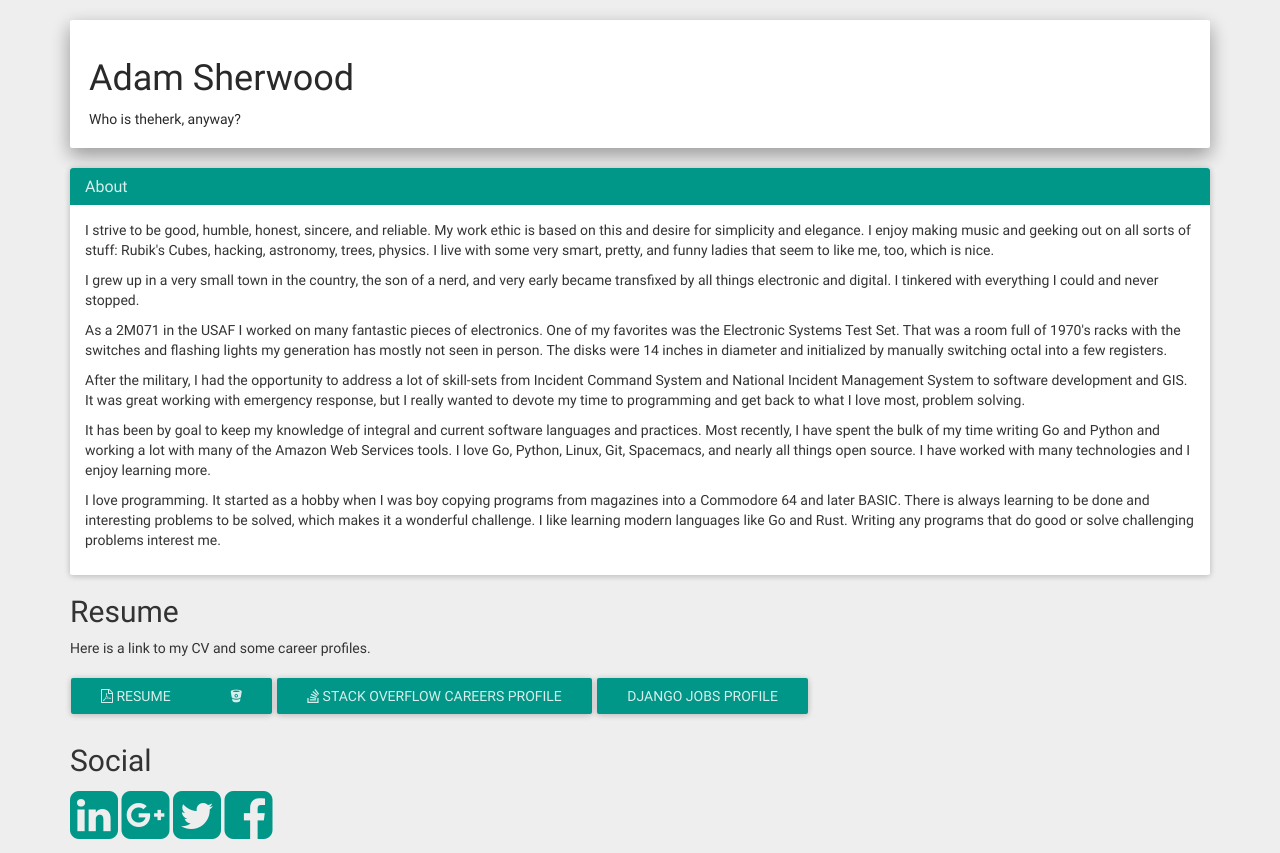
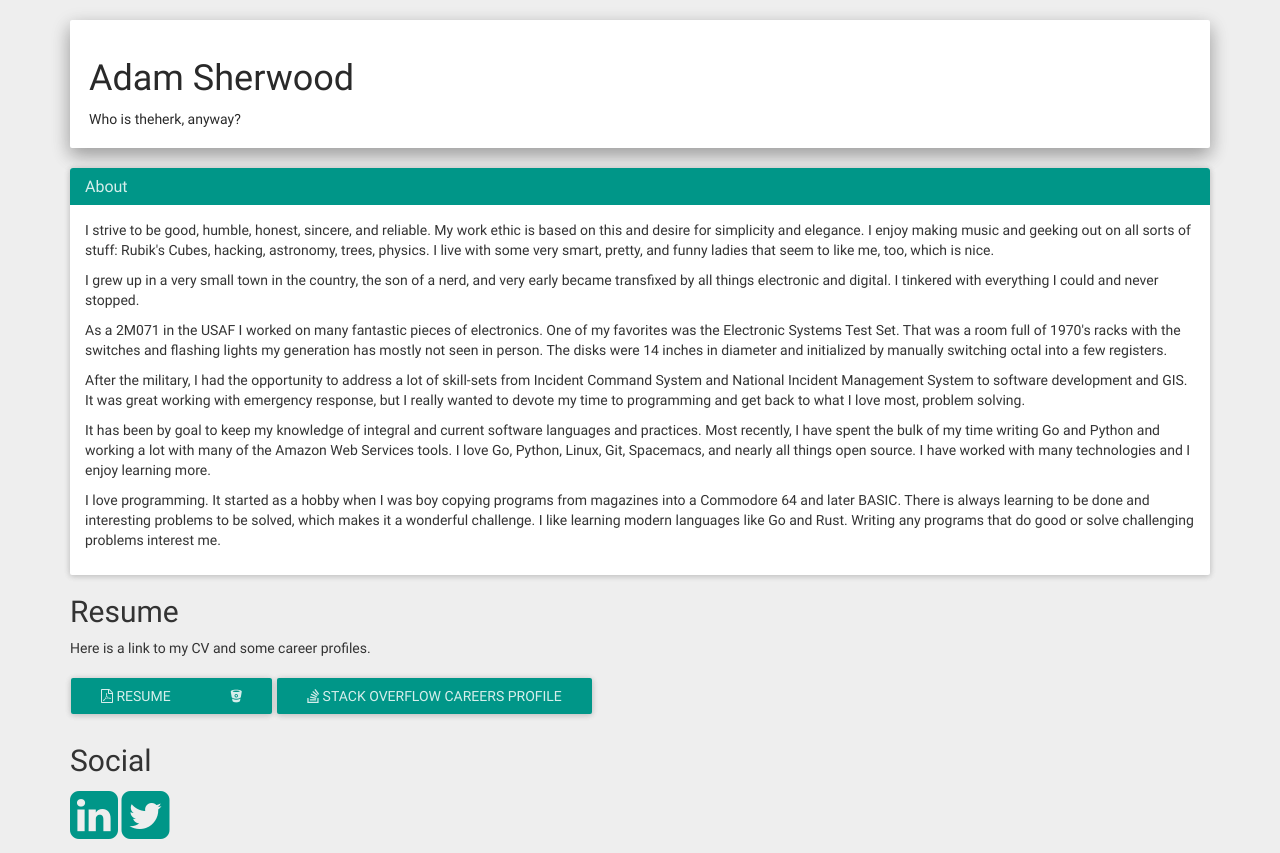
Before and after one commit to theherk/theherk.github.io, a website: page index.html in a window 1280 px wide. Drawn offline with Linux system fonts and the light colour scheme.

Commit message:
Remove some profiles.

```diff
--- a/index.html
+++ b/index.html
@@ -39,13 +39,10 @@
             <a href="https://bitbucket.org/theherk/resume" class="btn btn-primary btn-raised"><i class="fa fa-bitbucket"></i></a>
           </div>
           <a href="https://careers.stackoverflow.com/theherk" class="btn btn-primary btn-raised"><i class="fa fa-stack-overflow"></i>&nbsp;Stack Overflow Careers Profile</a>
-          <a href="https://www.djangojobs.net/people/developer/profile/168/adam-sherwood" class="btn btn-primary btn-raised">Django Jobs Profile</a>
         <h2>Social</h2>
         <p>
           <a href="https://www.linkedin.com/in/theherk/"><i class="fa fa-linkedin-square fa-4x"></i></a>
-          <a href="https://plus.google.com/+adamsherwood/posts"><i class="fa fa-google-plus-square fa-4x"></i></a>
           <a href="https://twitter.com/theherk"><i class="fa fa-twitter-square fa-4x"></i></a>
-          <a href="https://www.facebook.com/adam.sherwood.946"><i class="fa fa-facebook-square fa-4x"></i></a>
         </p>
       </div>
     </div>
```
